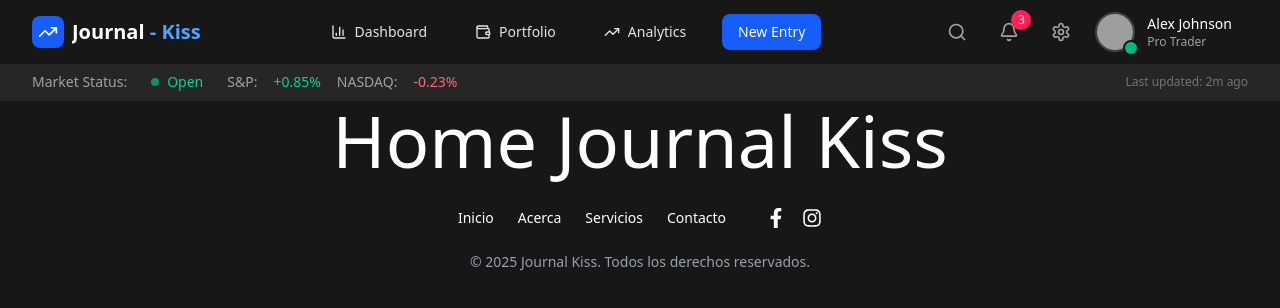
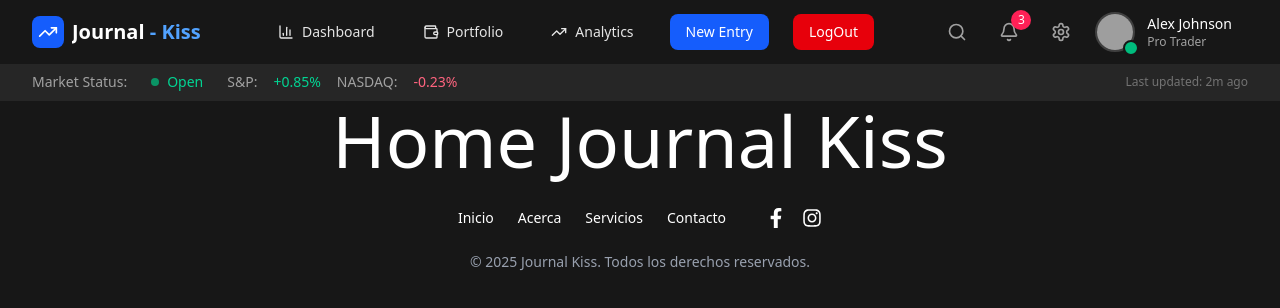
Before and after one commit to kiskee/journal-trade, a React (Vite) app: page /inicio in a window 1280 px wide. Shown: the top 308 px of the page. Built offline with nearby package versions, Linux system fonts and the light colour scheme; no server answers; sample sign-in values are in the browser's storage; grey boxes are pictures that could not be loaded.

Commit message:
fixing layaout

```diff
--- a/src/App.tsx
+++ b/src/App.tsx
@@ -13,6 +13,7 @@ function App() {
       <Router>
         <Layout>
           <Routes>
+            {/* Rutas públicas */}
             <Route
               path="/"
               element={<DesprotectedRoute element={<Login />} />}
@@ -21,16 +22,21 @@ function App() {
               path="/register"
               element={<DesprotectedRoute element={<Register />} />}
             />
+
+            {/* Rutas protegidas con IntLayout */}
+            <Route
+              path="/inicio"
+              element={
+                <ProtectedRoute
+                  element={
+                    <IntLayaout>
+                      <Home />
+                    </IntLayaout>
+                  }
+                />
+              }
+            />
           </Routes>
-
-          <IntLayaout>
-            <Routes>
-              <Route
-                path="/inicio"
-                element={<ProtectedRoute element={<Home />} />}
-              />
-            </Routes>
-          </IntLayaout>
         </Layout>
       </Router>
     </>
--- a/src/components/Header.tsx
+++ b/src/components/Header.tsx
@@ -1,16 +1,37 @@
-import { useState, type JSX } from 'react';
+import { useContext, useState, type JSX } from 'react';
 import { Bell, Search, Settings, Menu, X, TrendingUp, Wallet, BarChart3 } from 'lucide-react';
+import { useNavigate } from 'react-router-dom';
+import { googleLogout } from "@react-oauth/google";
+import { UserDetailContext } from '../context/UserDetailContext';
 
 
 
 export default function Header(): JSX.Element {
   const [isMenuOpen, setIsMenuOpen] = useState<boolean>(false);
   const [notifications] = useState<number>(3);
+  const navigate = useNavigate();
+  const context = useContext(UserDetailContext);
+
+  if (!context) {
+    throw new Error(
+      "UserDetailContext debe usarse dentro de un UserDetailProvider"
+    );
+  }
+
+  const { setUserDetail } = context;
 
 
   const toggleMenu = (): void => {
     setIsMenuOpen(!isMenuOpen);
   };
+
+ const onLogOut = (e: React.MouseEvent<HTMLButtonElement>) => {
+  e.preventDefault(); // si necesitas evitar recarga por algún motivo
+  googleLogout();
+  setUserDetail(null);
+  navigate("/", { replace: true });
+};
+
 
   return (
     <div className="w-full bg-neutral-900 border-b border-neutral-800 fixed top-0 left-0 right-0 z-50">
@@ -47,6 +68,10 @@ export default function Header(): JSX.Element {
             <button className="px-3 xl:px-4 py-2 bg-blue-600 hover:bg-blue-700 text-white rounded-lg font-medium transition-colors text-sm">
               <span className="hidden xl:inline">New Entry</span>
               <span className="xl:hidden">New</span>
+            </button>
+              <button className="px-3 xl:px-4 py-2 bg-red-600 hover:bg-blue-700 text-white rounded-lg font-medium transition-colors text-sm" onClick={onLogOut}>
+              <span className="hidden xl:inline">LogOut</span>
+              <span className="xl:hidden">Out</span>
             </button>
           </nav>
 
@@ -125,6 +150,9 @@ export default function Header(): JSX.Element {
               <button className="mx-3 mt-2 px-4 py-2.5 sm:py-3 bg-blue-600 hover:bg-blue-700 text-white rounded-lg font-medium transition-colors">
                 New Entry
               </button>
+              <button className="mx-3 mt-2 px-4 py-2.5 sm:py-3 bg-red-600 hover:bg-blue-700 text-white rounded-lg font-medium transition-colors">
+                LogOut
+              </button>
             </nav>
           </div>
         )}
```
